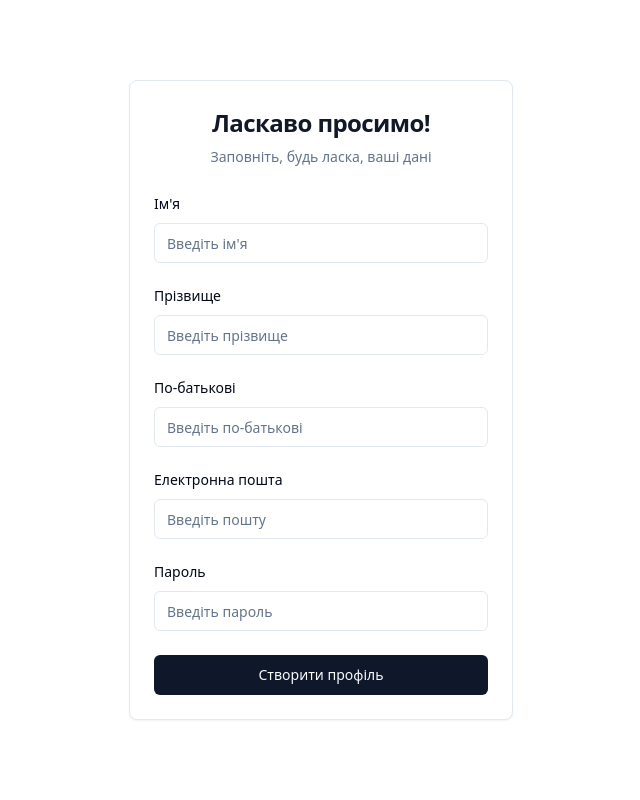
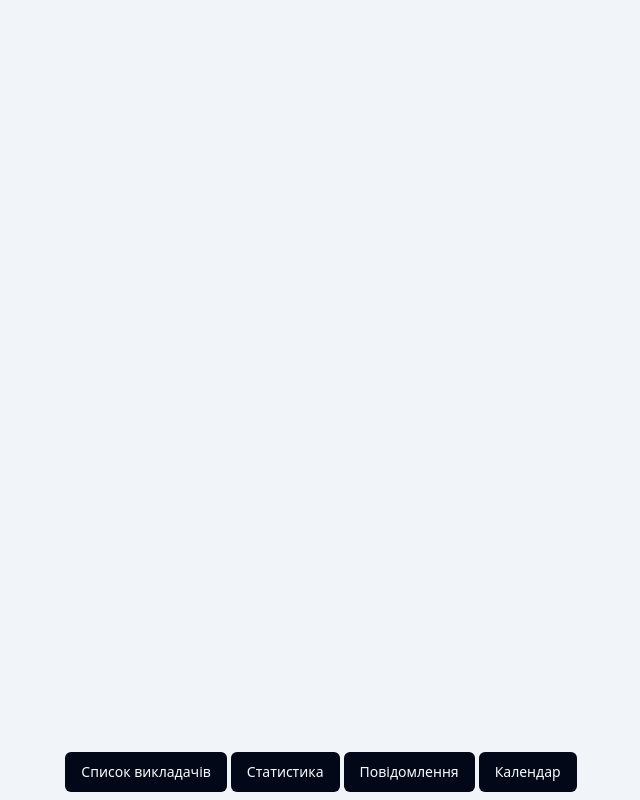
Before and after one commit to laradoren/green-board-frontend, a React (Create React App) app: page /list in a window 1280 px wide. Shown: the whole page, without its empty margins (319-959 px from the left). Built offline with nearby package versions, Linux system fonts and the light colour scheme.

Commit message:
4-Implemented Navigation

```diff
--- a/package.json
+++ b/package.json
@@ -5,7 +5,9 @@
   "dependencies": {
     "@hookform/resolvers": "^3.3.1",
     "@radix-ui/react-label": "^2.0.2",
+    "@radix-ui/react-navigation-menu": "^1.1.4",
     "@radix-ui/react-slot": "^1.0.2",
+    "@radix-ui/react-tabs": "^1.0.4",
     "@testing-library/jest-dom": "^5.17.0",
     "@testing-library/react": "^13.4.0",
     "@testing-library/user-event": "^13.5.0",
@@ -20,6 +22,7 @@
     "react-dom": "^18.2.0",
     "react-hook-form": "^7.47.0",
     "react-icons": "^4.11.0",
+    "react-router-dom": "^6.16.0",
     "react-scripts": "5.0.1",
     "tailwind-merge": "^1.14.0",
     "tailwindcss-animate": "^1.0.7",
--- a/src/App.tsx
+++ b/src/App.tsx
@@ -1,13 +1,16 @@
 import './App.css';
-import LoginPage from "./pages/login/LoginPage";
 import './globals.css'
-import RegisterPage from "./pages/login/RegisterPage";
+import {Route, Routes} from "react-router-dom";
+import {NavigationBar, TeachersList} from "./pages";
 
 function App() {
   return (
-    <div className="main-page">
-        <RegisterPage />
-    </div>
+      <div className="main-page bg-accent relative flex min-h-screen flex-col">
+          <Routes>
+              <Route path={"/list"} element={<TeachersList />} />
+          </Routes>
+          <NavigationBar currentRole={"admin"} />
+      </div>
   );
 }
 
--- /dev/null
+++ b/src/components/ui/navigation-menu.tsx
@@ -0,0 +1,128 @@
+import * as React from "react"
+import * as NavigationMenuPrimitive from "@radix-ui/react-navigation-menu"
+import { cva } from "class-variance-authority"
+import { ChevronDown } from "lucide-react"
+
+import { cn } from "../../lib/utils"
+
+const NavigationMenu = React.forwardRef<
+  React.ElementRef<typeof NavigationMenuPrimitive.Root>,
+  React.ComponentPropsWithoutRef<typeof NavigationMenuPrimitive.Root>
+>(({ className, children, ...props }, ref) => (
+  <NavigationMenuPrimitive.Root
+    ref={ref}
+    className={cn(
+      "relative z-10 flex flex-1 items-end justify-center",
+      className
+    )}
+    {...props}
+  >
+    {children}
+    <NavigationMenuViewport />
+  </NavigationMenuPrimitive.Root>
+))
+NavigationMenu.displayName = NavigationMenuPrimitive.Root.displayName
+
+const NavigationMenuList = React.forwardRef<
+  React.ElementRef<typeof NavigationMenuPrimitive.List>,
+  React.ComponentPropsWithoutRef<typeof NavigationMenuPrimitive.List>
+>(({ className, ...props }, ref) => (
+  <NavigationMenuPrimitive.List
+    ref={ref}
+    className={cn(
+      "group flex flex-1 list-none items-center justify-center space-x-1",
+      className
+    )}
+    {...props}
+  />
+))
+NavigationMenuList.displayName = NavigationMenuPrimitive.List.displayName
+
+const NavigationMenuItem = NavigationMenuPrimitive.Item
+
+const navigationMenuTriggerStyle = cva(
+  "group inline-flex h-10 w-max items-center justify-center rounded-md bg-background px-4 py-2 text-sm font-medium transition-colors hover:bg-accent hover:text-accent-foreground focus:bg-accent focus:text-accent-foreground focus:outline-none disabled:pointer-events-none disabled:opacity-50 data-[active]:bg-accent/50 data-[state=open]:bg-accent/50"
+)
+
+const NavigationMenuTrigger = React.forwardRef<
+  React.ElementRef<typeof NavigationMenuPrimitive.Trigger>,
+  React.ComponentPropsWithoutRef<typeof NavigationMenuPrimitive.Trigger>
+>(({ className, children, ...props }, ref) => (
+  <NavigationMenuPrimitive.Trigger
+    ref={ref}
+    className={cn(navigationMenuTriggerStyle(), "group", className)}
+    {...props}
+  >
+    {children}{" "}
+    <ChevronDown
+      className="relative top-[1px] ml-1 h-3 w-3 transition duration-200 group-data-[state=open]:rotate-180"
+      aria-hidden="true"
+    />
+  </NavigationMenuPrimitive.Trigger>
+))
+NavigationMenuTrigger.displayName = NavigationMenuPrimitive.Trigger.displayName
+
+const NavigationMenuContent = React.forwardRef<
+  React.ElementRef<typeof NavigationMenuPrimitive.Content>,
+  React.ComponentPropsWithoutRef<typeof NavigationMenuPrimitive.Content>
+>(({ className, ...props }, ref) => (
+  <NavigationMenuPrimitive.Content
+    ref={ref}
+    className={cn(
+      "left-0 top-0 w-full data-[motion^=from-]:animate-in data-[motion^=to-]:animate-out data-[motion^=from-]:fade-in data-[motion^=to-]:fade-out data-[motion=from-end]:slide-in-from-right-52 data-[motion=from-start]:slide-in-from-left-52 data-[motion=to-end]:slide-out-to-right-52 data-[motion=to-start]:slide-out-to-left-52 md:absolute md:w-auto ",
+      className
+    )}
+    {...props}
+  />
+))
+NavigationMenuContent.displayName = NavigationMenuPrimitive.Content.displayName
+
+const NavigationMenuLink = NavigationMenuPrimitive.Link
+
+const NavigationMenuViewport = React.forwardRef<
+  React.ElementRef<typeof NavigationMenuPrimitive.Viewport>,
+  React.ComponentPropsWithoutRef<typeof NavigationMenuPrimitive.Viewport>
+>(({ className, ...props }, ref) => (
+  <div className={cn("absolute left-0 top-full flex justify-center")}>
+    <NavigationMenuPrimitive.Viewport
+      className={cn(
+        "origin-top-center relative mt-1.5 h-[var(--radix-navigation-menu-viewport-height)] w-full overflow-hidden rounded-md border bg-popover text-popover-foreground shadow-lg data-[state=open]:animate-in data-[state=closed]:animate-out data-[state=closed]:zoom-out-95 data-[state=open]:zoom-in-90 md:w-[var(--radix-navigation-menu-viewport-width)]",
+        className
+      )}
+      ref={ref}
+      {...props}
+    />
+  </div>
+))
+NavigationMenuViewport.displayName =
+  NavigationMenuPrimitive.Viewport.displayName
+
+const NavigationMenuIndicator = React.forwardRef<
+  React.ElementRef<typeof NavigationMenuPrimitive.Indicator>,
+  React.ComponentPropsWithoutRef<typeof NavigationMenuPrimitive.Indicator>
+>(({ className, ...props }, ref) => (
+  <NavigationMenuPrimitive.Indicator
+    ref={ref}
+    className={cn(
+      "top-full z-[1] flex h-1.5 items-end justify-center overflow-hidden data-[state=visible]:animate-in data-[state=hidden]:animate-out data-[state=hidden]:fade-out data-[state=visible]:fade-in",
+      className
+    )}
+    {...props}
+  >
+    <div className="relative top-[60%] h-2 w-2 rotate-45 rounded-tl-sm bg-border shadow-md" />
+  </NavigationMenuPrimitive.Indicator>
+))
+NavigationMenuIndicator.displayName =
+  NavigationMenuPrimitive.Indicator.displayName
+
+export {
+  navigationMenuTriggerStyle,
+  NavigationMenu,
+  NavigationMenuList,
+  NavigationMenuItem,
+  NavigationMenuContent,
+  NavigationMenuTrigger,
+  NavigationMenuLink,
+  NavigationMenuIndicator,
+  NavigationMenuViewport,
+}
--- a/src/index.tsx
+++ b/src/index.tsx
@@ -1,6 +1,7 @@
 import React from 'react';
 import ReactDOM from 'react-dom/client';
 import App from './App';
+import {BrowserRouter} from "react-router-dom";
 
 const rootElement = document.getElementById("root");
 if (!rootElement) throw new Error('Failed to find the root element');
@@ -8,6 +9,8 @@
 
 root.render(
   <React.StrictMode>
-    <App />
+      <BrowserRouter>
+          <App />
+      </BrowserRouter>
   </React.StrictMode>
 );
--- /dev/null
+++ b/src/lib/variables.ts
@@ -0,0 +1,28 @@
+import {NavigationOptionType} from "../types";
+
+export const navigationOptions: NavigationOptionType[] = [
+    {
+        title: "Список викладачів",
+        role: "admin",
+        href: "/list",
+        type: "teachers"
+    },
+    {
+        title: "Статистика",
+        role: "admin",
+        href: "/statistics",
+        type: "statistics"
+    },
+    {
+        title: "Повідомлення",
+        role: "admin",
+        href: "/statistics",
+        type: "statistics"
+    },
+    {
+        title: "Календар",
+        role: "admin",
+        href: "/statistics",
+        type: "statistics"
+    }
+]
--- /dev/null
+++ b/src/pages/NavigationBar.tsx
@@ -0,0 +1,36 @@
+import {
+    NavigationMenu,
+    NavigationMenuItem, NavigationMenuLink,
+    NavigationMenuList, navigationMenuTriggerStyle
+} from "../components/ui/navigation-menu";
+import {NavLink} from "react-router-dom";
+import {navigationOptions} from "../lib/variables";
+import {NavigationOptionType} from "../types";
+
+export const NavigationBar = ({currentRole}: {currentRole:string}) => {
+    return (
+        <NavigationMenu className="sticky mb-2 z-50 bottom-0 h-14 dark text-foreground">
+            <NavigationMenuList>
+                {
+                    navigationOptions.map((option, index) => {
+                        return option.role === currentRole && <NavigationItem option={option} />
+                        }
+                    )
+                }
+            </NavigationMenuList>
+        </NavigationMenu>
+
+    );
+}
+
+const NavigationItem = ({option}: { option: NavigationOptionType }) => {
+    return (
+        <NavigationMenuItem className={navigationMenuTriggerStyle()}>
+            <NavLink to={option.href}>
+                <NavigationMenuLink>
+                    {option.title}
+                </NavigationMenuLink>
+            </NavLink >
+        </NavigationMenuItem>
+    )
+}
--- /dev/null
+++ b/src/pages/admin/TeachersList.tsx
@@ -0,0 +1,5 @@
+export const TeachersList = () => {
+    return (
+        <></>
+    );
+}
--- /dev/null
+++ b/src/pages/index.ts
@@ -0,0 +1,4 @@
+export * from "./NavigationBar";
+export * from "./login/LoginPage";
+export * from "./login/RegisterPage";
+export * from "./admin/TeachersList";
--- a/src/pages/login/LoginPage.tsx
+++ b/src/pages/login/LoginPage.tsx
@@ -2,8 +2,7 @@
 import { Card, CardContent, CardFooter, CardHeader, CardTitle } from "../../components/ui/card";
 import { Button } from "../../components/ui/button";
 import { BiSolidLeaf } from "react-icons/bi";
-
-const LoginPage = () => {
+export const LoginPage = () => {
     return (
         <div className="flex min-h-full flex-col justify-center px-6 py-12 lg:px-8">
             <Card className="mt-10 sm:mx-auto sm:w-full sm:max-w-sm">
@@ -24,5 +23,3 @@
         </div>
     );
 }
-
-export default LoginPage;
--- a/src/pages/login/RegisterPage.tsx
+++ b/src/pages/login/RegisterPage.tsx
@@ -2,7 +2,7 @@
 import { Button } from "../../components/ui/button";
 import { RegisterForm } from "../../components/form/register-form";
 
-const RegisterPage = () => {
+export const RegisterPage = () => {
     return (
         <div className="flex min-h-full flex-col justify-center px-6 py-6 lg:px-8">
             <Card className="sm:mx-auto sm:w-full sm:max-w-sm">
@@ -22,5 +22,3 @@
         </div>
     );
 }
-
-export default RegisterPage;
--- /dev/null
+++ b/src/types/index.ts
@@ -0,0 +1 @@
+export * from './variables';
--- /dev/null
+++ b/src/types/variables.ts
@@ -0,0 +1,6 @@
+export interface NavigationOptionType {
+    title: string,
+    role: string,
+    href: string,
+    type: string
+}
```
Also changed, not shown: 1 other file (tests, documents, lock files or other folders).
